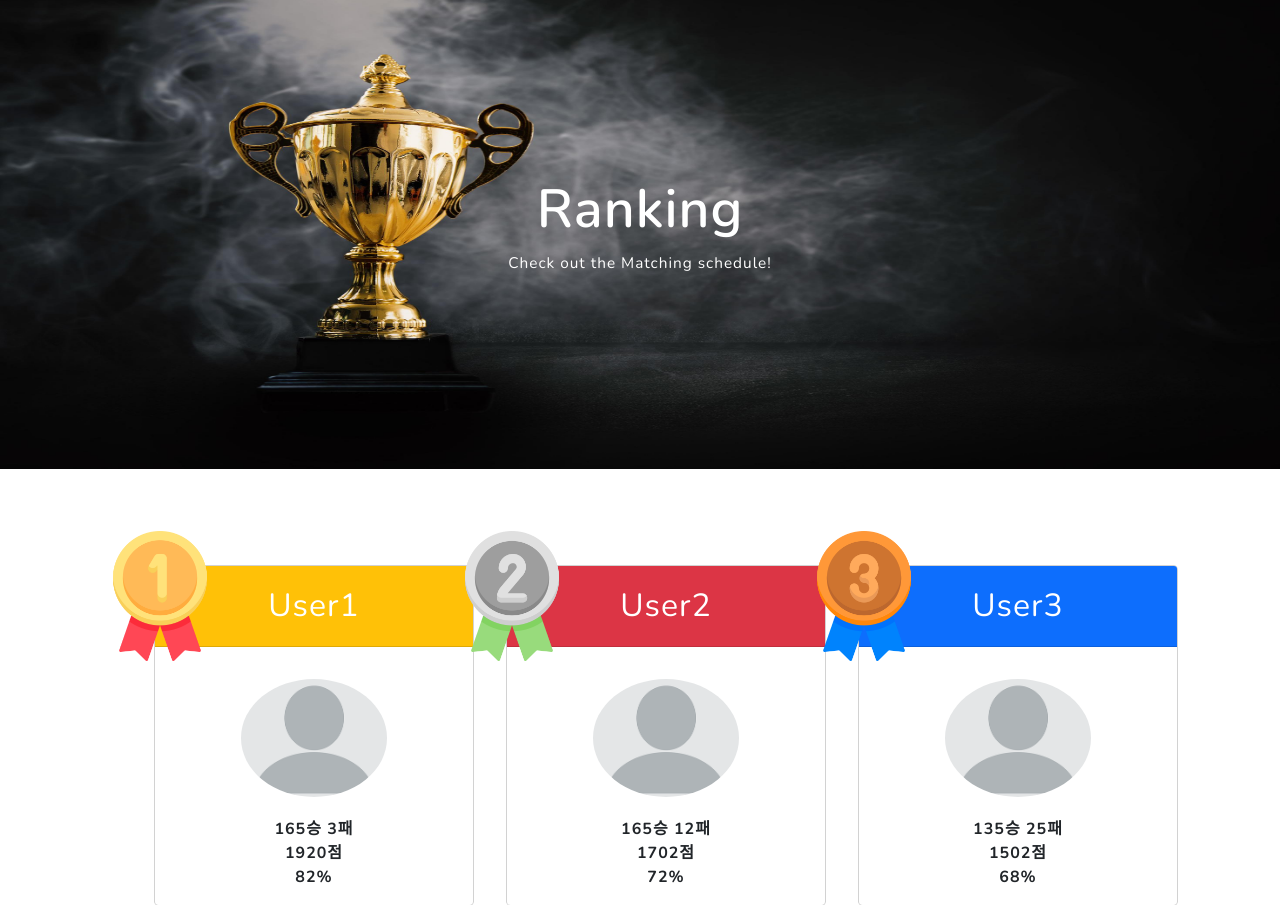
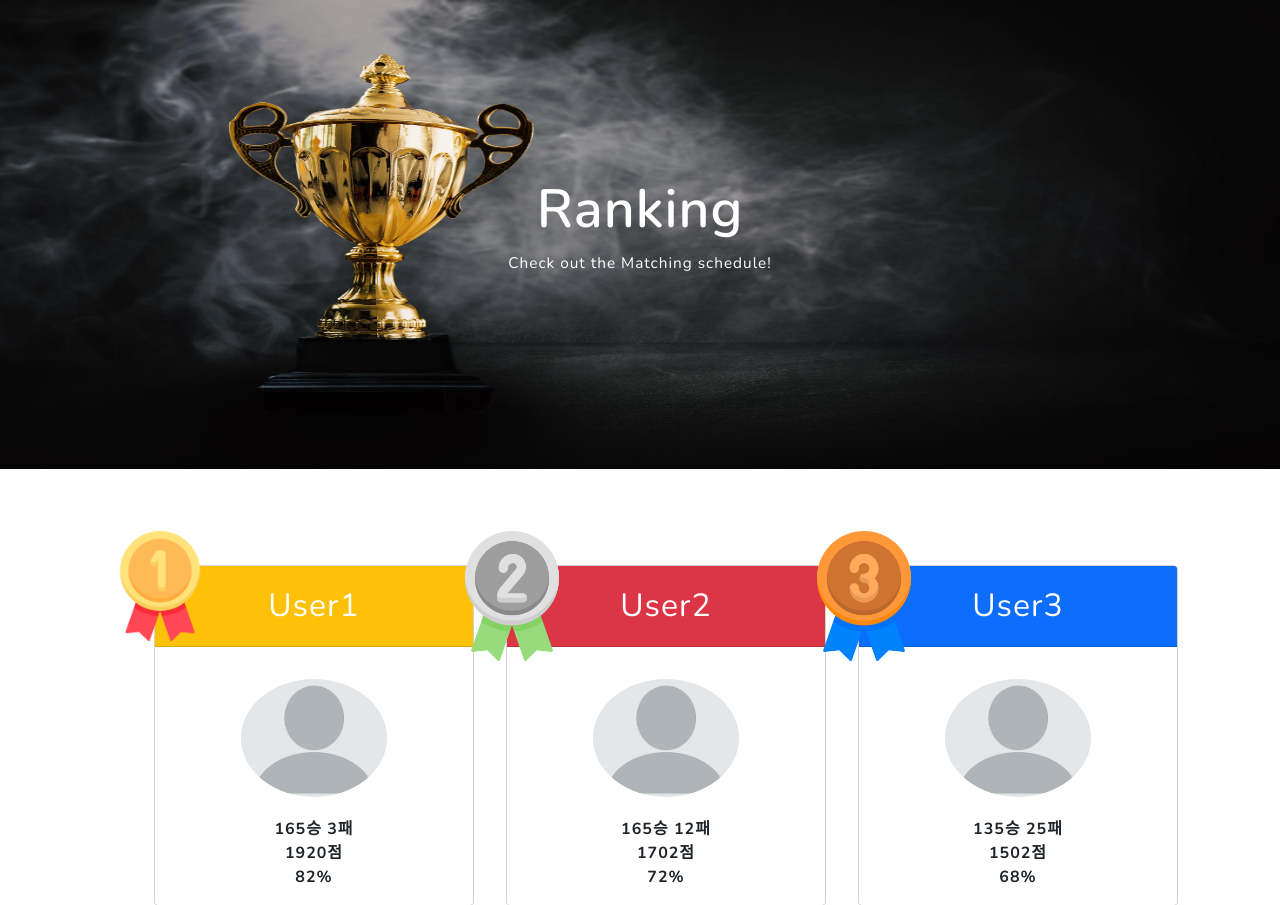
Before and after one commit to gaonhub/tennis-practice, a Spring app: page /ranking/ranking in a window 1280 px wide. Shown: the part 75-980 px from the top of the page. Run offline with Thymeleaf, Linux system fonts and the light colour scheme; the template is opened without the code that fills it, so the values that code supplies are empty.

Commit message:
매치 기능 수정

```diff
--- a/practice/src/main/resources/templates/ranking/ranking.html
+++ b/practice/src/main/resources/templates/ranking/ranking.html
@@ -82,7 +82,7 @@
             <div class="card mb-4 rounded-3" style="width: 20rem;">
                 <div class="card-header py-3 text-bg-warning">
                     <span class="text-white fs-2 my-0 fw-normal">
-                        <img src="/images/medal.png" class="position-absolute" style="left: -60px; top: -35px" width="130px">
+                        <img src="/images/medal.png" class="position-absolute" style="left: -50px; top: -35px" width="110px">
                         User1
                     </span>
                 </div>
```
